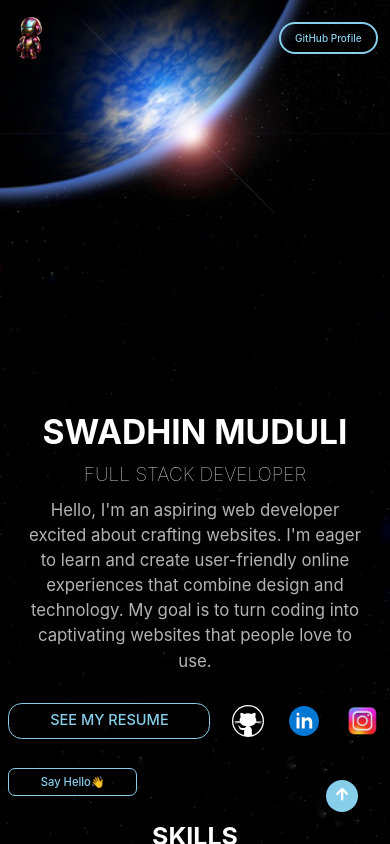
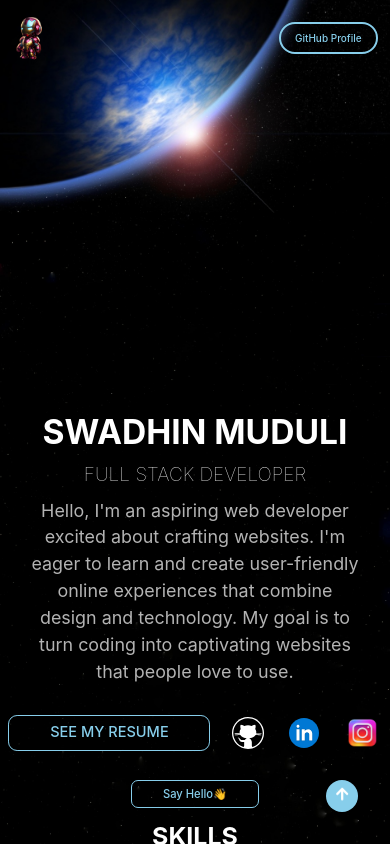
Before and after one commit to Youngswadhin/My-Portfolio, a React (Create React App) app: page / in a window 390 px wide. Shown: the top 844 px of the page. Built offline with nearby package versions, Linux system fonts and the light colour scheme.

Commit message:
update build

```diff
--- a/src/Components/Home.js
+++ b/src/Components/Home.js
@@ -7,7 +7,22 @@ import linkedin from '../Assets/linkedin.svg'
 import insta from '../Assets/instagram.png'
 import mail from '../Assets/gmail.svg'
 
-function Home() {
+const Home = () => {
+
+    const handleWhatsAppClick = () => {
+    // Replace '1234567890' with the phone number you want to send a message to.
+    const phoneNumber = '8117002071';
+
+    // Replace 'Hello%20World' with the message you want to send (URL-encoded).
+    const message = 'Hello...Swadhin';
+
+    // Generate the WhatsApp link
+    const whatsappLink = `https://api.whatsapp.com/send?phone=${phoneNumber}&text=${message}`;
+
+    // Open WhatsApp in a new tab
+    window.open(whatsappLink);
+  };
+
   return (
       <section data-bs-spy="scroll" data-bs-target="#list-example" data-bs-smooth-scroll="true" className="scrollspy-example" tabindex="0">
 
@@ -22,7 +37,7 @@ function Home() {
                   <a href='https://instagram.com/young_swadhin?igshid=NGExMmI2YTkyZg==' ><img src={insta} alt='..' className='icon' /></a>
                   <a href='mailto:youngswadhin@gmail.com' ><img src={mail} alt='..' className='icon' /></a>
                 </div>
-                 <button className='sayHello'>Say Hello👋</button>
+                 <button onClick={handleWhatsAppClick} className='sayHello'>Say Hello👋</button>
         </div>
         </section>
   )
--- a/src/StyleSheet/Home.css
+++ b/src/StyleSheet/Home.css
@@ -3,6 +3,7 @@
     color: white;
     margin-top: 15rem;
     margin-bottom: 5rem;
+    text-align: center;
 
     .homeTitle{
         font-weight: 700;
@@ -46,7 +47,7 @@
         background: transparent;
         border: 2px solid skyblue;
         padding: .4rem 2.8rem;
-        border-radius: 15px;
+        border-radius: 10px;
         &:hover{
             color: white;
             background: skyblue;
@@ -61,7 +62,7 @@
 @media screen and (max-width:500px) {
     .home{
         .homeDecs{
-            font-size: 1.5rem;
+            font-size: 1.6rem;
         }
     }
     .homeSocial{
```
